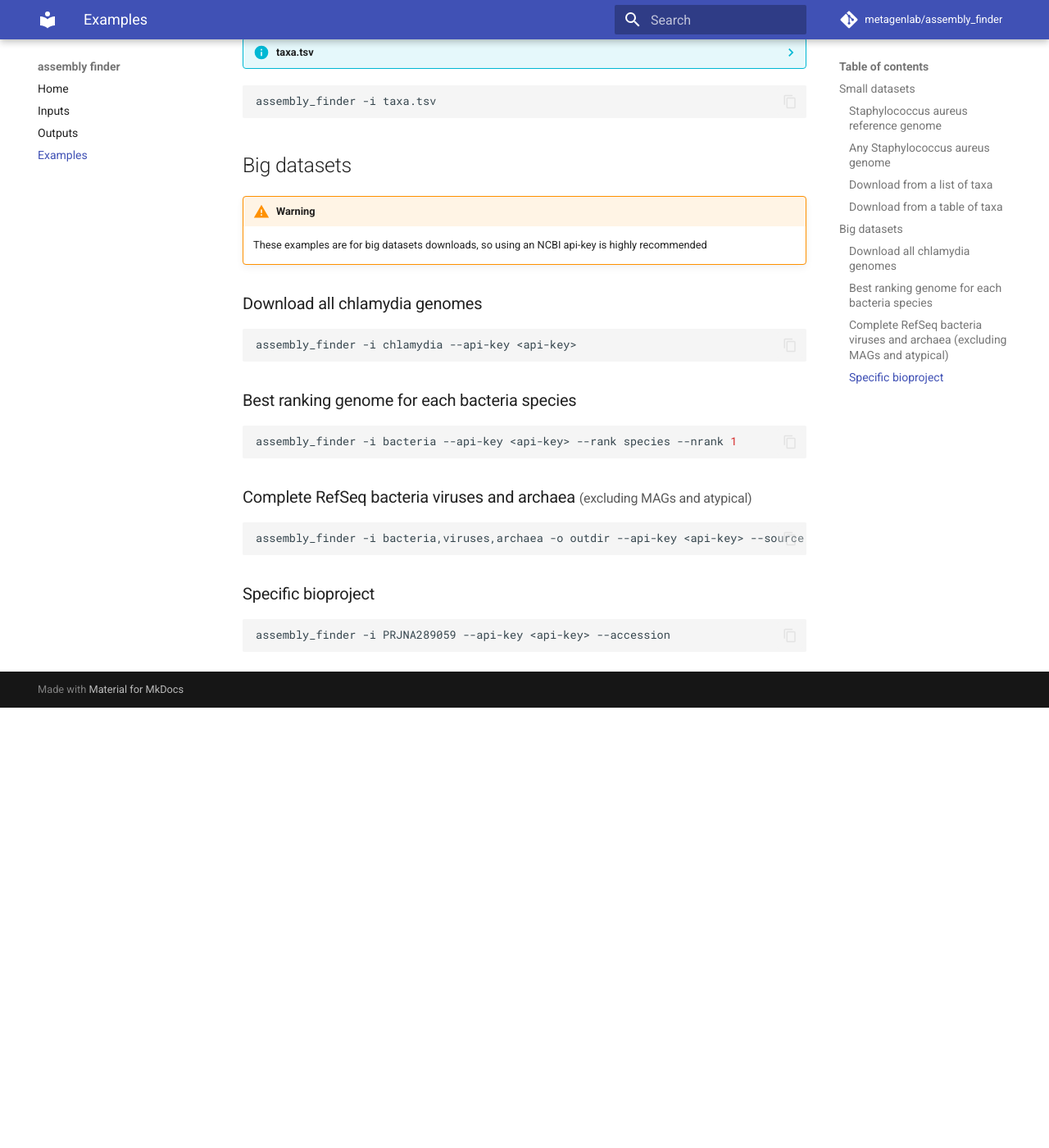
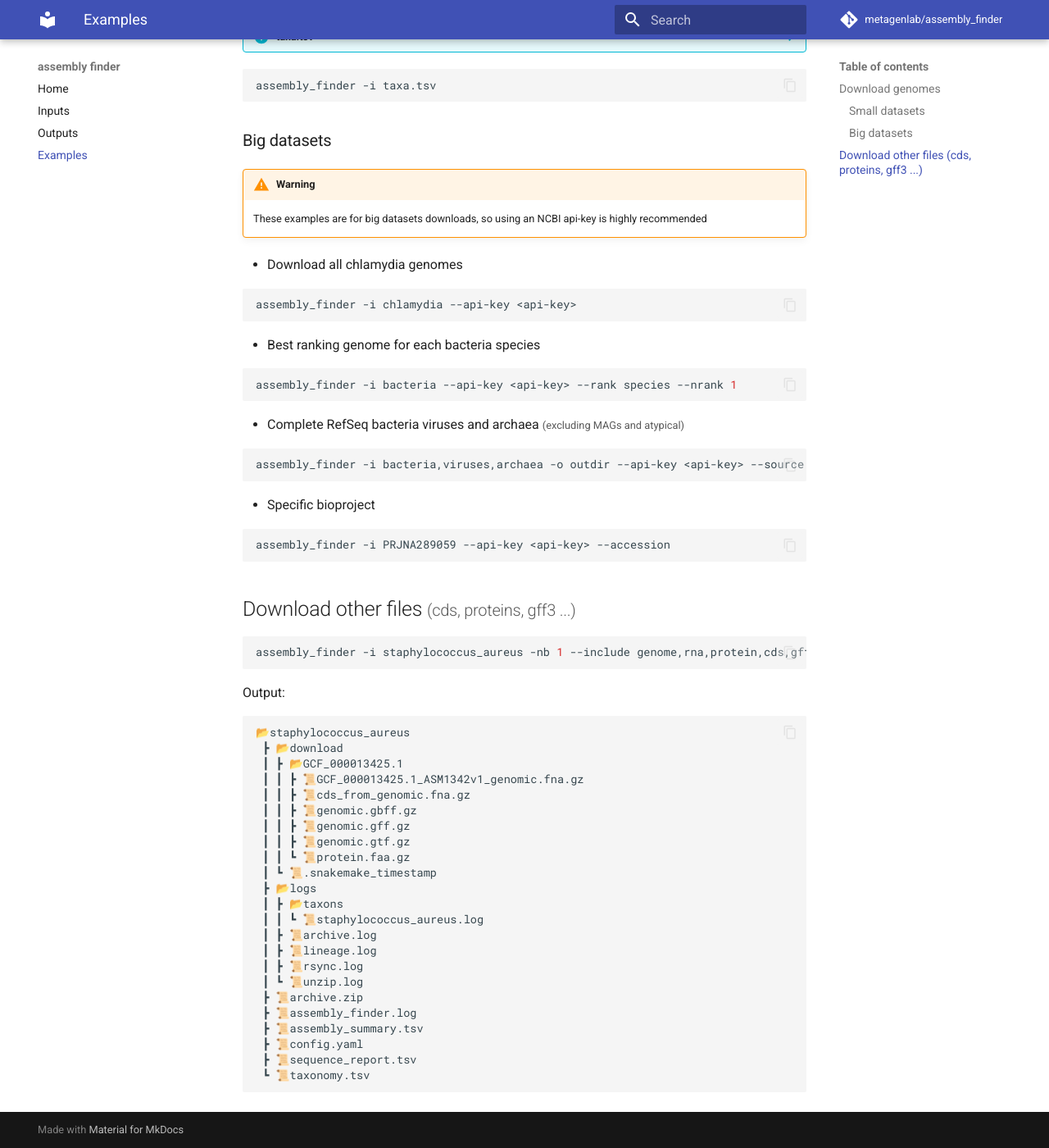
Before and after one commit to metagenlab/assembly_finder, an MkDocs documentation site: the page built from docs/examples.md, in a window 1280 px wide and 1400 px high, scrolled down 697 px. Shown: the whole window at 82% size. Built offline with MkDocs 1.6.1 and Material for MkDocs 9.7.7, drawn with Linux system fonts in a browser that asks for light colours; comment, search, counter and statistics services are not loaded; before the commit the page ends 1560 px from its top, so only the background shows below that; some of the changed text lies outside the part shown.

Commit message:
updated docs

````diff
--- a/docs/examples.md
+++ b/docs/examples.md
@@ -8,16 +9,20 @@
 ```sh
 assembly_finder -i staphylococcus_aureus -nb 1
 ```
-### Any *Staphylococcus aureus* genome
+
+* Any *Staphylococcus aureus* genome
+
 ```sh
 assembly_finder -i staphylococcus_aureus -nb 1 --reference False
 ```
-### Download from a list of taxa
+
+* Download from a list of taxa
 
 ```sh
 assembly_finder -i 1290,1813735,114185 -o taxa -nb 1
 ```
-### Download from a table of taxa
+
+* Download using a taxa table
 
 ??? info "**taxa.tsv**"
 
@@ -32,32 +37,62 @@ assembly_finder -i 1290,1813735,114185 -o taxa -nb 1
 assembly_finder -i taxa.tsv
 ```
 
-## Big datasets
+### Big datasets
 
 !!! warning
 
     These examples are for big datasets downloads, so using an NCBI api-key is highly recommended
 
-### Download all chlamydia genomes
+* Download all chlamydia genomes
 
 ```sh
 assembly_finder -i chlamydia --api-key <api-key>
 ```
 
-### Best ranking genome for each bacteria species
+* Best ranking genome for each bacteria species
 
 ```sh
 assembly_finder -i bacteria --api-key <api-key> --rank species --nrank 1
 ```
 
-### Complete RefSeq bacteria viruses and archaea <small>(excluding MAGs and atypical)</small>
+* Complete RefSeq bacteria viruses and archaea <small>(excluding MAGs and atypical)</small>
 
 ```sh
 assembly_finder -i bacteria,viruses,archaea -o outdir --api-key <api-key> --source refseq --assembly-level complete --mag exclude --atypical
 ```
 
-### Specific bioproject
+* Specific bioproject
 
 ```sh
 assembly_finder -i PRJNA289059 --api-key <api-key> --accession
 ```
+## Download other files <small>(cds, proteins, gff3 ...)</small>
+```sh
+assembly_finder -i staphylococcus_aureus -nb 1 --include genome,rna,protein,cds,gff3,gtf,gbff,seq-report
+```
+Output:
+```sh
+📂staphylococcus_aureus
+ ┣ 📂download
+ ┃ ┣ 📂GCF_000013425.1
+ ┃ ┃ ┣ 📜GCF_000013425.1_ASM1342v1_genomic.fna.gz
+ ┃ ┃ ┣ 📜cds_from_genomic.fna.gz
+ ┃ ┃ ┣ 📜genomic.gbff.gz
+ ┃ ┃ ┣ 📜genomic.gff.gz
+ ┃ ┃ ┣ 📜genomic.gtf.gz
+ ┃ ┃ ┗ 📜protein.faa.gz
+ ┃ ┗ 📜.snakemake_timestamp
+ ┣ 📂logs
+ ┃ ┣ 📂taxons
+ ┃ ┃ ┗ 📜staphylococcus_aureus.log
+ ┃ ┣ 📜archive.log
+ ┃ ┣ 📜lineage.log
+ ┃ ┣ 📜rsync.log
+ ┃ ┗ 📜unzip.log
+ ┣ 📜archive.zip
+ ┣ 📜assembly_finder.log
+ ┣ 📜assembly_summary.tsv
+ ┣ 📜config.yaml
+ ┣ 📜sequence_report.tsv
+ ┗ 📜taxonomy.tsv
+```
````
Also changed, not shown: other parts of docs/examples.md (+3 -2 lines), README.md (+2 -2 lines), docs/index.md (+6 -2 lines), docs/outputs.md (+12 -3 lines).
